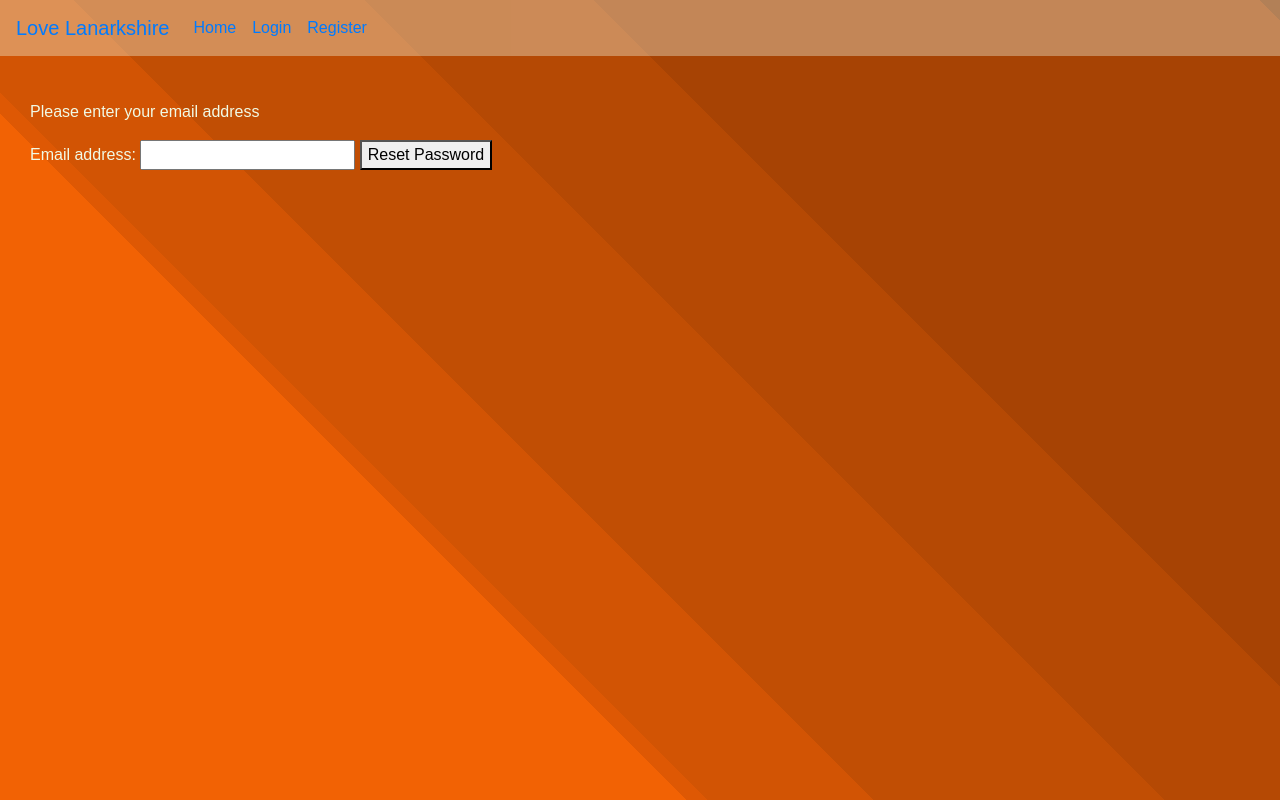
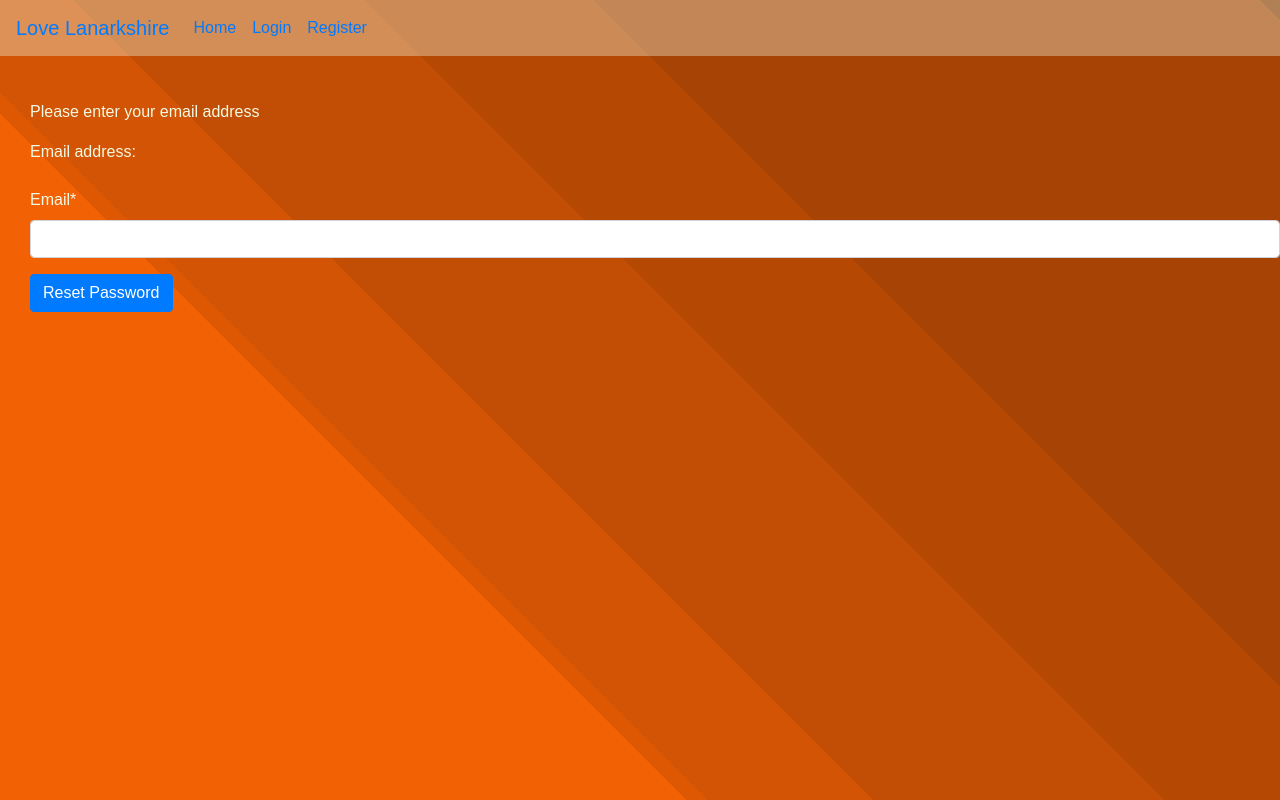
Before and after one commit to paperclippete/FinalMilestone, a Django app: page /accounts/password-reset/ in a window 1280 px wide. Run offline with Django 3.2, Linux system fonts and the light colour scheme; some libraries are stand-ins or nearby versions; some web fonts are replaced.

Commit message:
changed reset password view to use html email template

```diff
--- a/accounts/urls_reset.py
+++ b/accounts/urls_reset.py
@@ -2,7 +2,7 @@ from django.urls import path, reverse_lazy, re_path
 from django.contrib.auth.views import PasswordResetView, PasswordResetDoneView, PasswordResetConfirmView, PasswordResetCompleteView
 
 urlpatterns = [
-    path('', PasswordResetView.as_view(), {'post_reset_redirect': reverse_lazy('password_reset_done'), 'html_email_template_name': 'registration/html_email_password_reset.html'}, name='password_reset'),
+    path('', PasswordResetView.as_view(html_email_template_name='registration/html_email_password_reset.html'), name='password_reset'),
     path('done/', PasswordResetDoneView.as_view(), name='password_reset_done'),
     re_path(r'^(?P<uidb64>[0-9A-Za-z]+)-(?P<token>.+)/$', PasswordResetConfirmView.as_view(), {'post_reset_confirm': reverse_lazy('password_reset_complete')}, name='password_reset_confirm'),
     path('complete/', PasswordResetCompleteView.as_view(), name='password_reset_complete')
--- a/templates/registration/password_reset_form.html
+++ b/templates/registration/password_reset_form.html
@@ -1,6 +1,7 @@
 {% extends 'base.html' %}
 {% load static %}
 {% block title %}Reset Password{% endblock %}
+{% load crispy_forms_tags %}
 
 {% block content %}
 
@@ -14,9 +15,9 @@
     <p>
         <label for="id_email">Email address:</label>
 
-        {{ form.email }}
+        {{ form.email|as_crispy_field }}
 
-        <button>Reset Password</button>
+        <button class="btn btn-primary">Reset Password</button>
     </p>
 
 </form>
```
Also changed, not shown: templates/registration/html_email_password_reset.html (+3 -4 lines).
